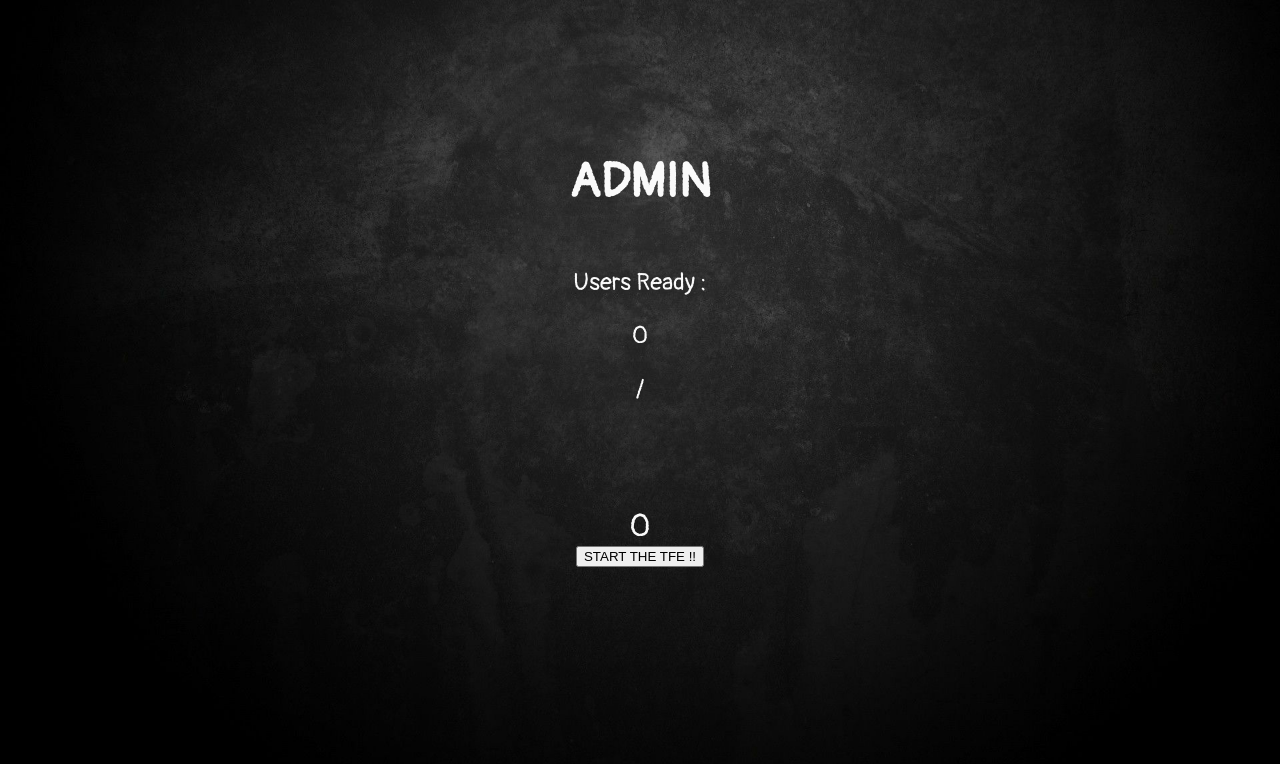
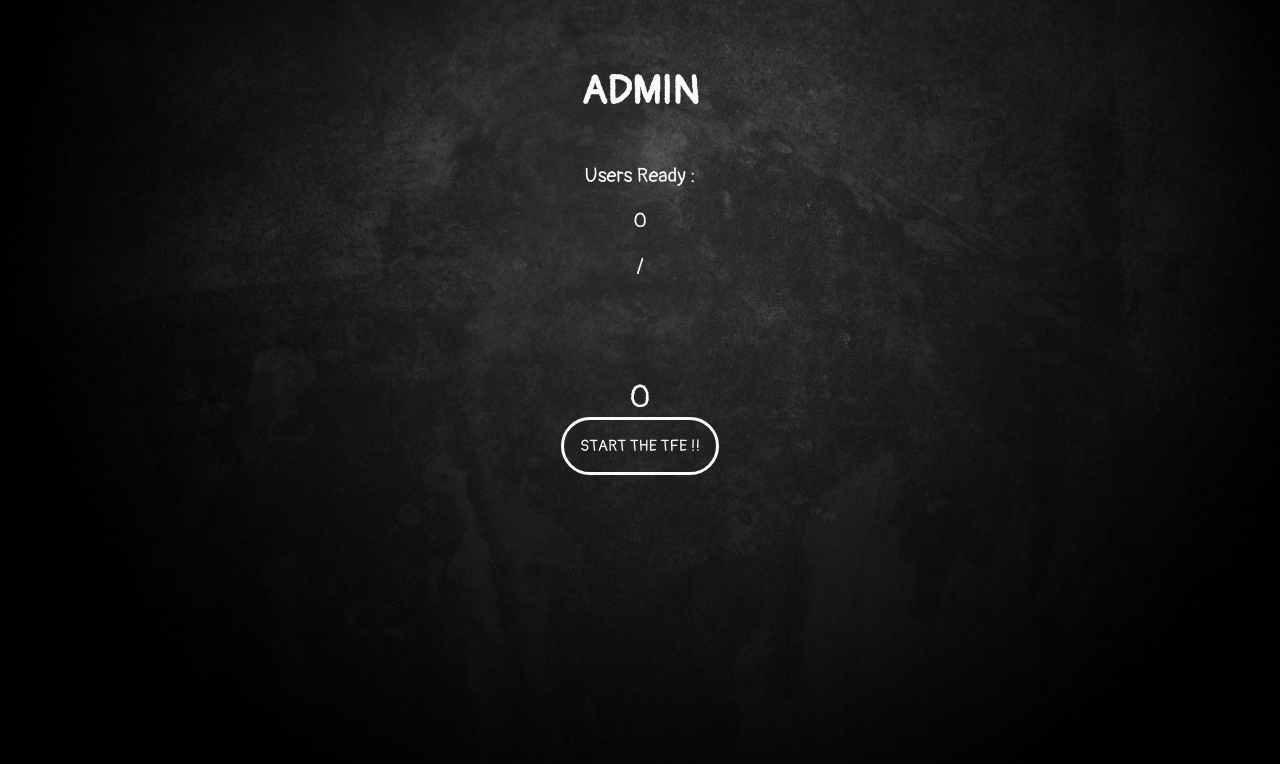
Before and after one commit to NatachaPringels/Spectrum-code-local, a website: page admin.html in a window 1280 px wide. Drawn offline with nearby package versions, Linux system fonts and the light colour scheme; no server answers.

Commit message:
Petites modifs

```diff
--- a/main.css
+++ b/main.css
@@ -1,23 +1,42 @@
 body {
     padding: 0;
     margin :0;
-    background-image: url(../img/Wall.jpg);
+    background-image: url(../src/Wall.jpg);
     background-repeat: no-repeat;
     background-size: cover;
-    background-color: rgb(5, 5, 5);                  /* <------ */
+    background-color: rgb(5, 5, 5);
 }
+
+/* -------------------- ADMIN -------------------- */
 
 .typo {
     color: #fafafa;
     font-family: "Pangolin";
-    font-size: 3vh;
-    padding-top: 15vh;
+    font-size: 2.5vh;
+    padding-top: 5vh;
     width: 100%;
     display: flex;
     flex-direction: column;
     justify-content: center;
     align-items: center;
     flex-wrap: nowrap;
+}
+
+.start {
+    font-family: "Pangolin";
+    font-size: 2vh;
+    color: #fafafa;
+    background-color: #2b2b2b00;
+    padding: 2vh;
+    border: 3px solid;
+    box-sizing: border-box;
+    border-radius: 140px;
+    cursor: pointer;
+}
+
+.start:hover {
+    color: #161616;
+    background-color: #fafafa;
 }
 
 
```
Also changed, not shown: .gitignore.txt, src/Wall.jpg (renamed from img/Wall.jpg), src/arbo/Chemin1.png, src/arbo/Chemin2.png, src/arbo/Chemin3.png, src/arbo/Chemin4.png, src/arbo/Chemin5.png, src/arbo/Chemin6.png, src/arbo/Chemin7.png, src/arbo/Chemin8.png, 1 other file.
